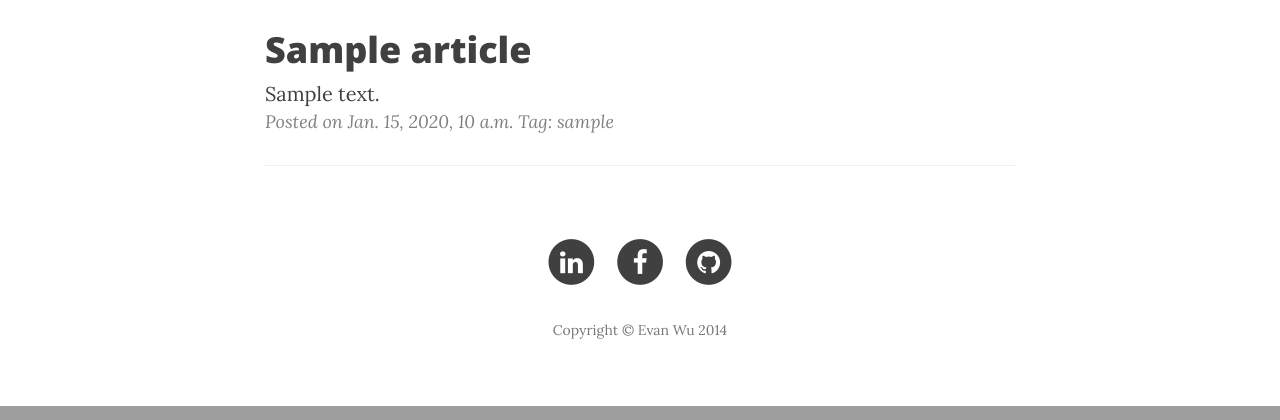
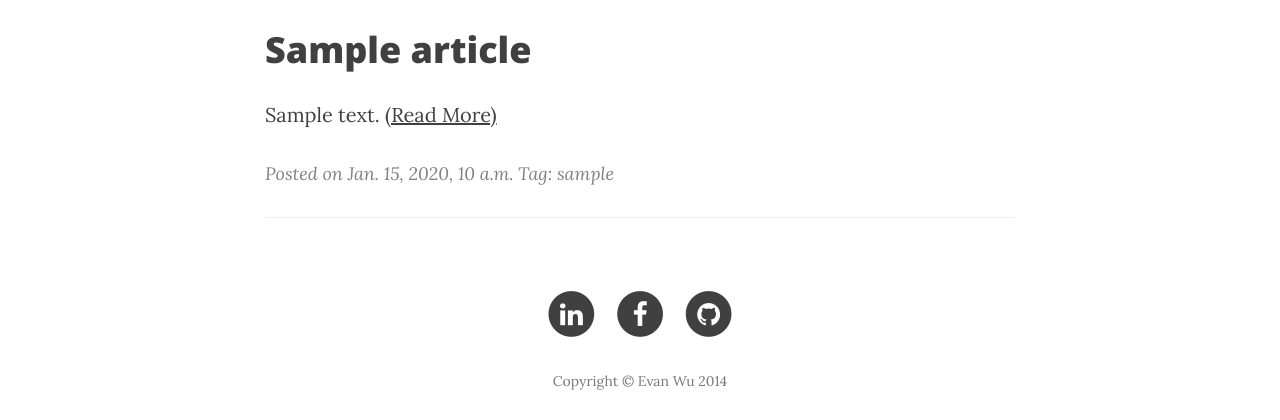
Before and after one commit to wenyaowu/myBlog, a Django app: a page that uses templates/blog/category.html in a window 1280 px wide. Shown: the part 460-880 px from the top of the page. Run offline with Django 3.2, Linux system fonts and the light colour scheme; tables that the repository leaves empty hold one stand-in row (values such as "Sample post"); some libraries are stand-ins or nearby versions.

Commit message:
Article preview in Category page and Index

```diff
--- a/blog/views.py
+++ b/blog/views.py
@@ -9,7 +9,7 @@ from blog.models import Article, Category
 def index(request):
     context_dict = {'header_image': 'home.jpg', 'header_title':'Coder Shack'}
     articles = Article.objects.all()[:5]
-    context_dict['articles'] =articles
+    context_dict['articles'] = articles
     return render(request, 'blog/index.html', context_dict)
 
 
--- a/templates/blog/article.html
+++ b/templates/blog/article.html
@@ -15,7 +15,7 @@
                         <h2 class="post-title">
                             {{ article.title }}
                         </h2>
-                    {{ article.text | markdown }}
+                        <p >{{ article.text | markdown }}</p>
                     <p class="post-meta">
                         Posted on {{ article.pub_datetime }}
                         Tag: {{ article.tags.all| join:", " }}
--- a/templates/blog/category.html
+++ b/templates/blog/category.html
@@ -14,12 +14,12 @@
         {% for article in articles %}
 
                 <div class="post-preview">
-                    <a href="{% url 'article' article.title %}">
+                    <a href="{% url 'article' article.slug %}">
                         <h2 class="post-title">
                             {{ article.title }}
                         </h2>
                     </a>
-                    {{ article.text | markdown }}
+                    <p >{{ article.text | truncatewords_html:80 | markdown }} <a class="text-right" href="{% url 'article' article.slug %}">(Read More)</a></p>
                     <p class="post-meta">
                         Posted on {{ article.pub_datetime }}
                         Tag: {{ article.tags.all| join:", " }}
--- a/templates/blog/index.html
+++ b/templates/blog/index.html
@@ -14,12 +14,13 @@
         {% for article in articles %}
 
                 <div class="post-preview">
-                    <a href="{% url 'article' article.title %}">
+                    <a href="{% url 'article'  article.slug  %}">
                         <h2 class="post-title">
                             {{ article.title }}
                         </h2>
                     </a>
-                    {{ article.text | markdown }}
+                    <p >{{ article.text | truncatewords_html:80 | markdown }} <a class="text-right" href="{% url 'article' article.slug %}">(Read More)</a></p>
+
                     <p class="post-meta">
                         Posted on {{ article.pub_datetime }}
                         Tag: {{ article.tags.all| join:", " }}
```
